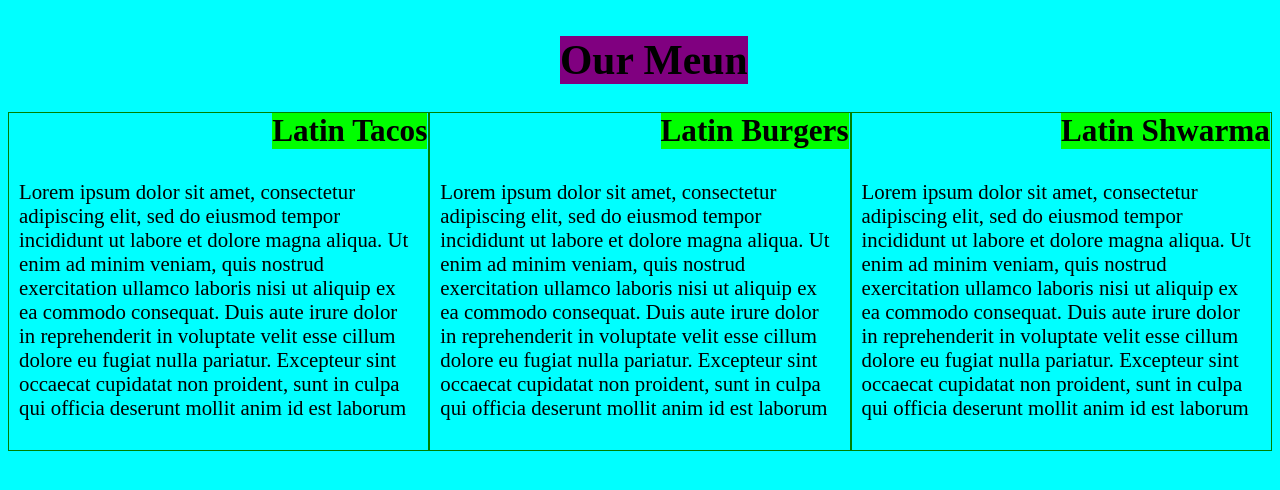
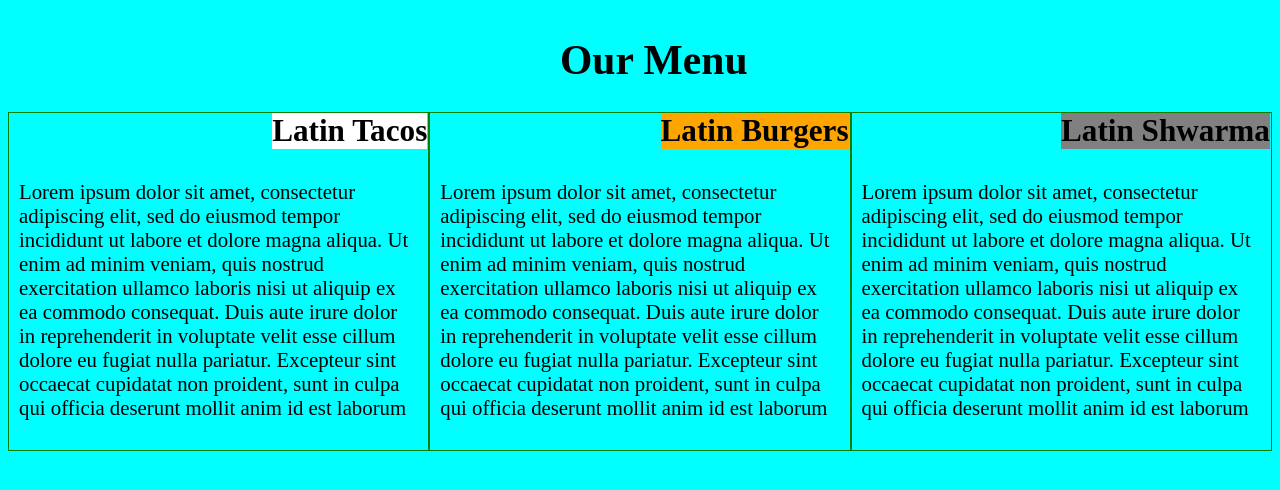
Before and after one commit to je-see/Coursera-week2, a plain HTML site: page site/index.html in a window 1280 px wide. Drawn offline with Linux system fonts and the light colour scheme.

Commit message:
style and content updates

```diff
--- a/site/index.html
+++ b/site/index.html
@@ -8,12 +8,6 @@
 *{
 	box-sizing: border-box;
 }
-
-div{
-	padding: 0px;
-	margin-right: auto;
-	margin-left: auto;
-	}
 
 .row{
 	width:100%;
@@ -56,15 +50,15 @@ div{
 }
 </style>
 </head>
-<h1>Our Meun</h1>
+<h1>Our Menu</h1>
 <body>
 
 <div class="row">
-  <div class="col-lg-3 col-md-2 col-sm-1"><h2>Latin Tacos</h2><p>Lorem ipsum dolor sit amet, consectetur adipiscing elit, sed do eiusmod tempor incididunt ut labore et dolore magna aliqua. Ut enim ad minim veniam, quis nostrud exercitation ullamco laboris nisi ut aliquip ex ea commodo consequat. Duis aute irure dolor in reprehenderit in voluptate velit esse cillum dolore eu fugiat nulla pariatur. Excepteur sint occaecat cupidatat non proident, sunt in culpa qui officia deserunt mollit anim id est laborum</p></div>
+  <div class="col-lg-3 col-md-2 col-sm-1"><h2 id="item1">Latin Tacos</h2><p>Lorem ipsum dolor sit amet, consectetur adipiscing elit, sed do eiusmod tempor incididunt ut labore et dolore magna aliqua. Ut enim ad minim veniam, quis nostrud exercitation ullamco laboris nisi ut aliquip ex ea commodo consequat. Duis aute irure dolor in reprehenderit in voluptate velit esse cillum dolore eu fugiat nulla pariatur. Excepteur sint occaecat cupidatat non proident, sunt in culpa qui officia deserunt mollit anim id est laborum</p></div>
 
-  <div class="col-lg-3 col-md-2 col-sm-1"><h2>Latin Burgers</h2><p>Lorem ipsum dolor sit amet, consectetur adipiscing elit, sed do eiusmod tempor incididunt ut labore et dolore magna aliqua. Ut enim ad minim veniam, quis nostrud exercitation ullamco laboris nisi ut aliquip ex ea commodo consequat. Duis aute irure dolor in reprehenderit in voluptate velit esse cillum dolore eu fugiat nulla pariatur. Excepteur sint occaecat cupidatat non proident, sunt in culpa qui officia deserunt mollit anim id est laborum</p></div>
+  <div class="col-lg-3 col-md-2 col-sm-1"><h2 id="item2">Latin Burgers</h2><p>Lorem ipsum dolor sit amet, consectetur adipiscing elit, sed do eiusmod tempor incididunt ut labore et dolore magna aliqua. Ut enim ad minim veniam, quis nostrud exercitation ullamco laboris nisi ut aliquip ex ea commodo consequat. Duis aute irure dolor in reprehenderit in voluptate velit esse cillum dolore eu fugiat nulla pariatur. Excepteur sint occaecat cupidatat non proident, sunt in culpa qui officia deserunt mollit anim id est laborum</p></div>
 
-  <div class="col-lg-3 col-md-1 col-sm-1"><h2>Latin Shwarma</h2><p>Lorem ipsum dolor sit amet, consectetur adipiscing elit, sed do eiusmod tempor incididunt ut labore et dolore magna aliqua. Ut enim ad minim veniam, quis nostrud exercitation ullamco laboris nisi ut aliquip ex ea commodo consequat. Duis aute irure dolor in reprehenderit in voluptate velit esse cillum dolore eu fugiat nulla pariatur. Excepteur sint occaecat cupidatat non proident, sunt in culpa qui officia deserunt mollit anim id est laborum</p></div>
+  <div class="col-lg-3 col-md-1 col-sm-1"><h2 id="item3">Latin Shwarma</h2><p>Lorem ipsum dolor sit amet, consectetur adipiscing elit, sed do eiusmod tempor incididunt ut labore et dolore magna aliqua. Ut enim ad minim veniam, quis nostrud exercitation ullamco laboris nisi ut aliquip ex ea commodo consequat. Duis aute irure dolor in reprehenderit in voluptate velit esse cillum dolore eu fugiat nulla pariatur. Excepteur sint occaecat cupidatat non proident, sunt in culpa qui officia deserunt mollit anim id est laborum</p></div>
 
 </body>
 
--- a/site/mod2solutions.css
+++ b/site/mod2solutions.css
@@ -2,8 +2,11 @@ body {
   background-color: cyan;
   font-size: 130%;
 }
+#item1{background-color:white;}
+#item2{background-color:orange;}
+#item3{background-color:grey;}
 h1 {
-	background-color: purple;
+	background-color: cyan;
 	display: inline-block;
 	position: relative;
   	left: 50%;
```
